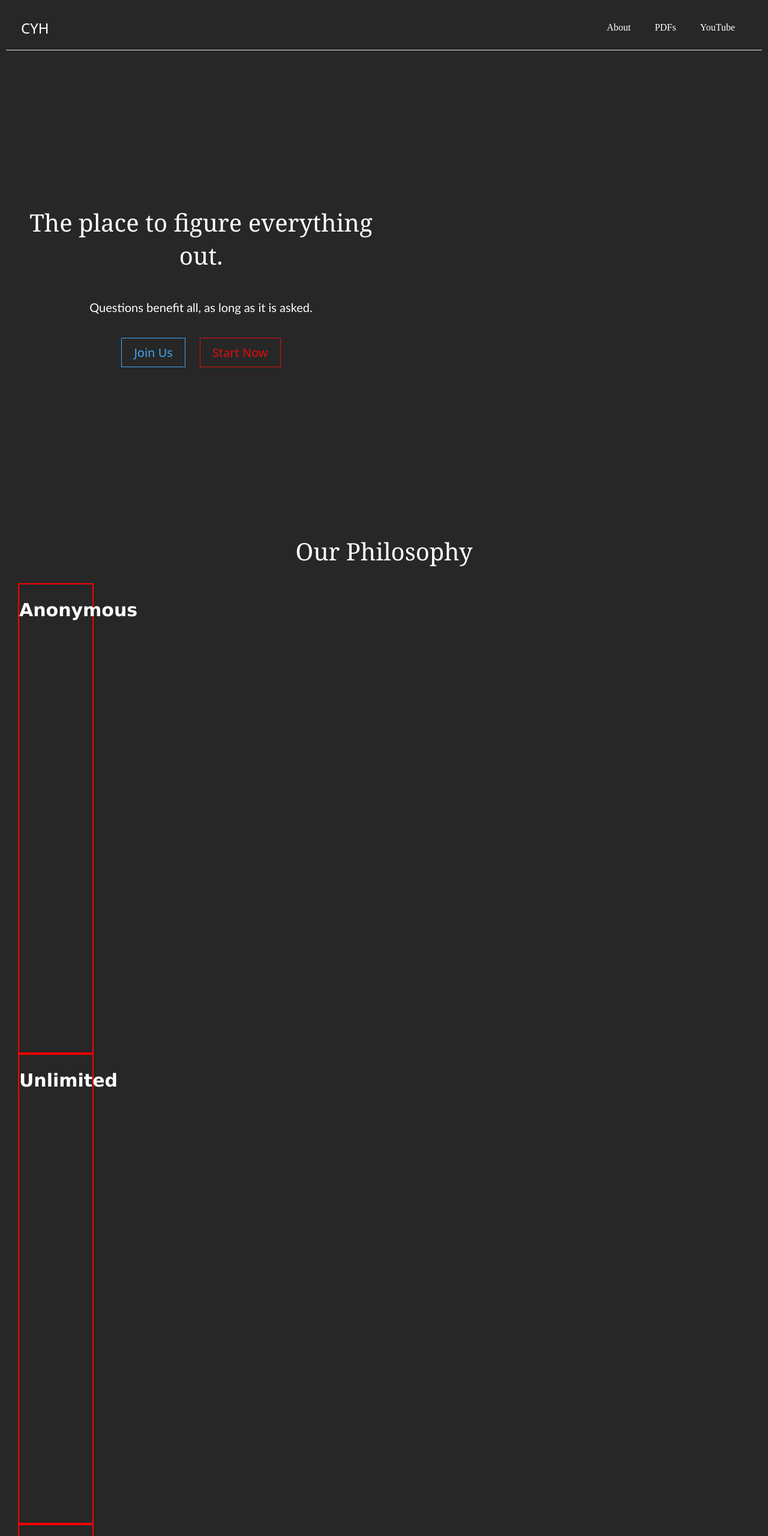
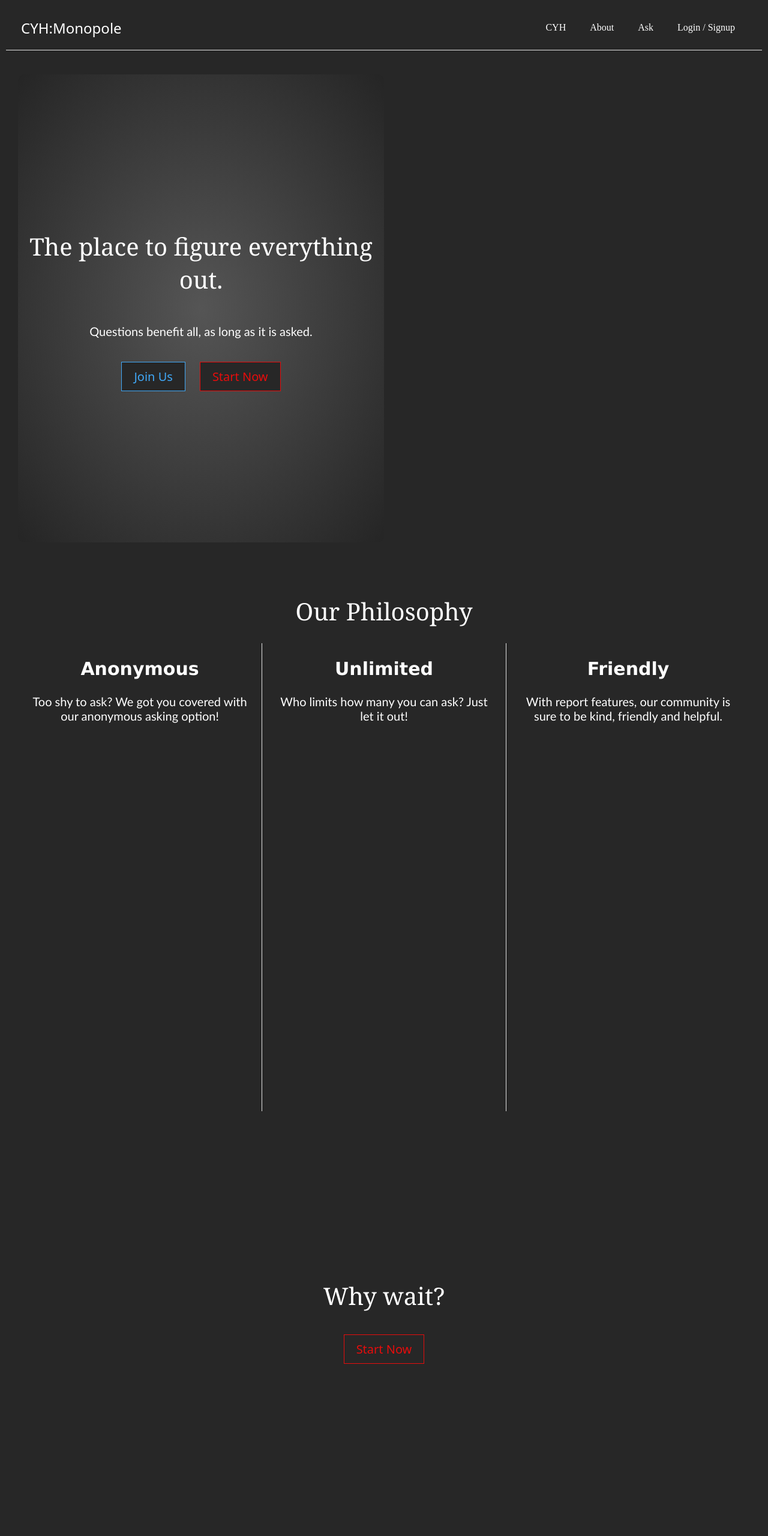
Before and after one commit to Cyh1368/Monopole, a website: page monopole.html in a window 1280 px wide. Shown: the top 2560 px of the page at 60% size. Drawn offline with Linux system fonts and the light colour scheme.

Commit message:
20230724 1224 decorated monopole home page

```diff
--- a/monopole.html
+++ b/monopole.html
@@ -7,10 +7,11 @@
 
         <nav id="navbar">
             <ul class="menu">
-                <h2 id="nav-title"><a href="/">CYH</a></h2>
-                <li class="item"><a href="/about">About</a></li>
-                <li class="item"><a href="/pdfs">PDFs</a></li>
-                <li class="item"><a href="https://www.youtube.com/channel/UCdBhyvmHutrDQghMF4z5jqQ" target="_blank" >YouTube</a></li>
+                <h2 id="nav-title"><a href="/monopole">CYH:Monopole</a></h2>
+                <li class="item"><a href="/">CYH</a></li>
+                <li class="item"><a href="/monopole/about">About</a></li>
+                <li class="item"><a href="/monopole/ask">Ask</a></li>
+                <li class="item"><a href="/monopole/login" target="_blank" >Login / Signup</a></li>
             </ul>
         </nav>
     </head>
@@ -32,17 +33,27 @@
             <div class="threedivContainer">
                 <div class="threediv">
                     <h2>Anonymous</h2>
+                    <h3>Too shy to ask? We got you covered with our anonymous asking option!</h3>
                 </div>
                 <div class="threediv">
                     <h2>Unlimited</h2>
+                    <h3>Who limits how many you can ask? Just let it out!</h3>
 
                 </div>
                 <div class="threediv">
                     <h2>Friendly</h2>
+                    <h3>With report features, our community is sure to be kind, friendly and helpful.</h3>
 
                 </div>
             </div>
         </div>
 
+        <div class="bodyMessege" id="signUp">
+            <div class="singleContainer">
+                <h1>Why wait?</h1>
+                <a href="/" id="join">Start Now</a>
+            </div>
+        </div>
+
     </body>
 </html>
--- a/static/monopole.css
+++ b/static/monopole.css
@@ -13,7 +13,7 @@ h1 {
 h2 {
     font-size: 30px;
     font-family: Verdana, sans-serif;
-    text-align: left;
+    text-align: center;
     display: block;
     font-weight: 700;
     color: white;
@@ -103,7 +103,17 @@ nav a {
 }
 
 .bodyMessege{
-    padding: 0 20px;
+    padding: 20px 20px;
+    height: 100%;
+    margin: 20px 0;
+}
+
+.singleContainer{
+    display: flex;
+    justify-content: center;
+    align-items: center;
+    flex-direction: column;
+    width: 100%;
     height: 100%;
 }
 
@@ -116,18 +126,31 @@ nav a {
     height: 100%;
     /* 100% of .bodyMessege */
     float: left;
+    background: radial-gradient(#555, #252525);
+    border-radius: 10px;
 }
 
-#threedivContainer {
+.threedivContainer {
+    height: 100%;
     display: flex;
     flex-direction: row;
     align-items: stretch;
+    /* border: 3px solid cyan; */
+    padding: 0;
+    margin: 0;
+}
+
+.threediv:nth-child(2){
+    border-left: 1px solid #e3e3e3;
+    border-right: 1px solid #e3e3e3;
 }
 
 .threediv{
-    border: 2px solid red;
-    width: 10%;
+    flex-basis: 0;
+    flex-grow: 1;
     height: 100%;
+    padding: 0 20px;
+    margin: 0;
 }
 
 .rightDiv{
```
Also changed, not shown: home.html (+1 -0 lines), pdfs.html (+6 -5 lines), server.js (+12 -0 lines).
